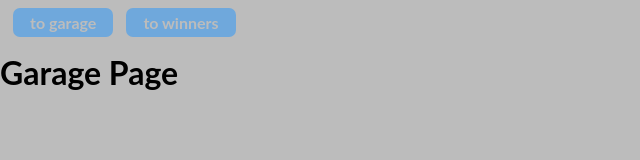
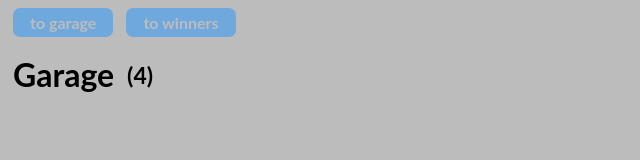
Before and after one commit to w1t1uv/async-race, a website built with webpack: page src/index.html in a window 1280 px wide. Shown: the whole page, without its empty margins (0-640 px from the left). Built offline with nearby package versions, Linux system fonts and the light colour scheme.

Commit message:
feat: add display of the number of cars

```diff
--- /dev/null
+++ b/src/core/variables/index.ts
@@ -0,0 +1,9 @@
+interface IVariables {
+    carsCount: number;
+    page: number;
+}
+
+export const variablesObject: IVariables = {
+    carsCount: 4,
+    page: 1
+}
--- a/src/index.css
+++ b/src/index.css
@@ -46,3 +46,22 @@ body {
 }
 
 /*header styles end*/
+
+/*garage styles start*/
+
+.wrapper {
+    display: flex;
+}
+
+.garage-title {
+    margin: 23px 0 0 13px;
+}
+
+.cars-counter {
+    margin: 0 0 0 13px;
+    padding: 29px 0 0 0;
+    font-size: 23px;
+    font-weight: 700;
+}
+
+/*garage styles end*/
--- a/src/pages/garage/index.ts
+++ b/src/pages/garage/index.ts
@@ -1,8 +1,9 @@
 import Page from '../../core/templates/page';
+import {variablesObject} from '../../core/variables/index';
 
 class GaragePage extends Page {
     static TextObject = {
-        MainTitle: 'Garage Page'
+        MainTitle: 'Garage'
     }
 
     constructor(id: string) {
@@ -10,8 +11,12 @@ class GaragePage extends Page {
     }
 
     render() {
+        const wrapper = this.createWrapper();
+        this.container.append(wrapper);
         const title = this.createHeaderTitle(GaragePage.TextObject.MainTitle);
-        this.container.append(title);
+        wrapper.append(title);
+        const count = this.createCarsCounter(variablesObject.carsCount);
+        wrapper.append(count);
         return this.container;
     }
 }
```
